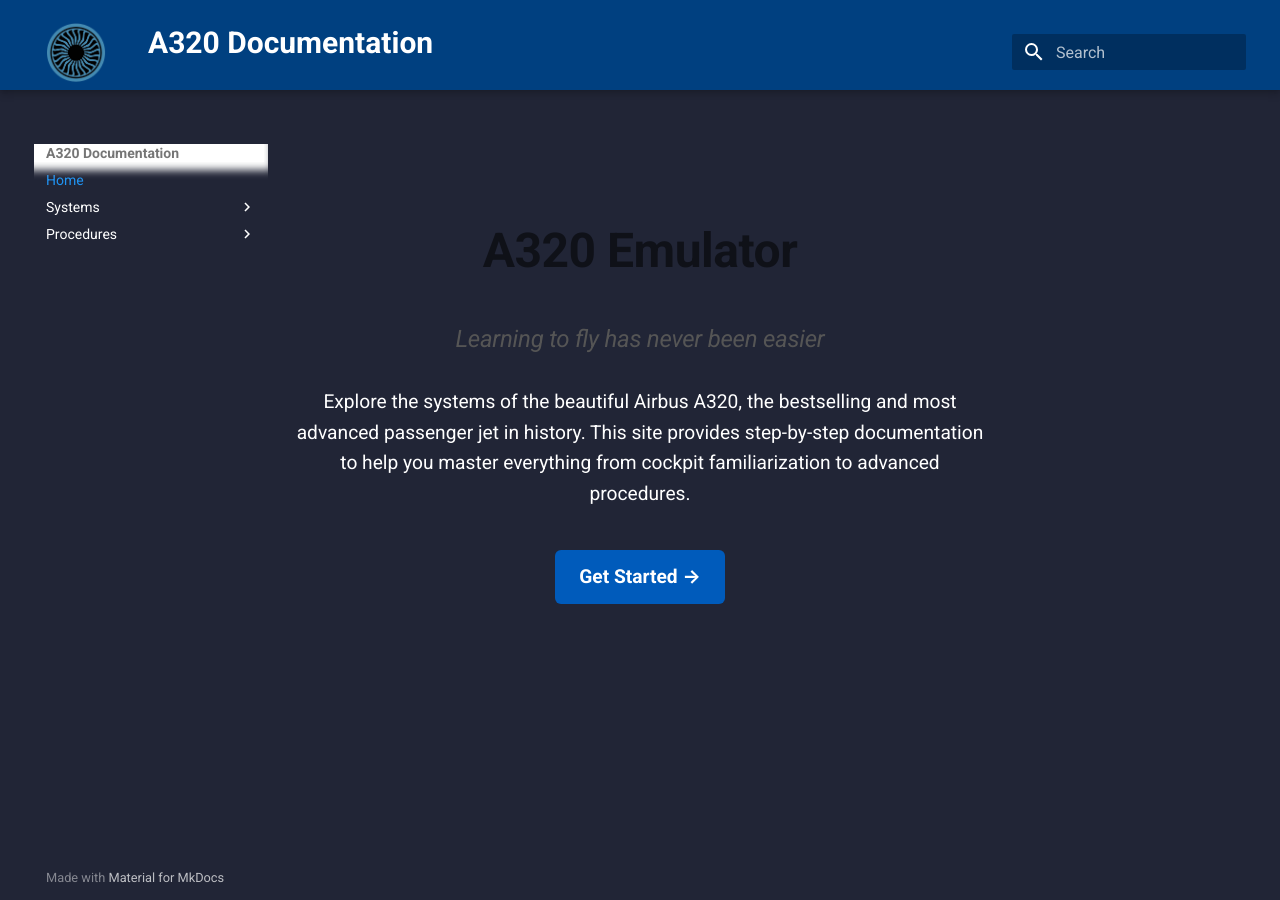
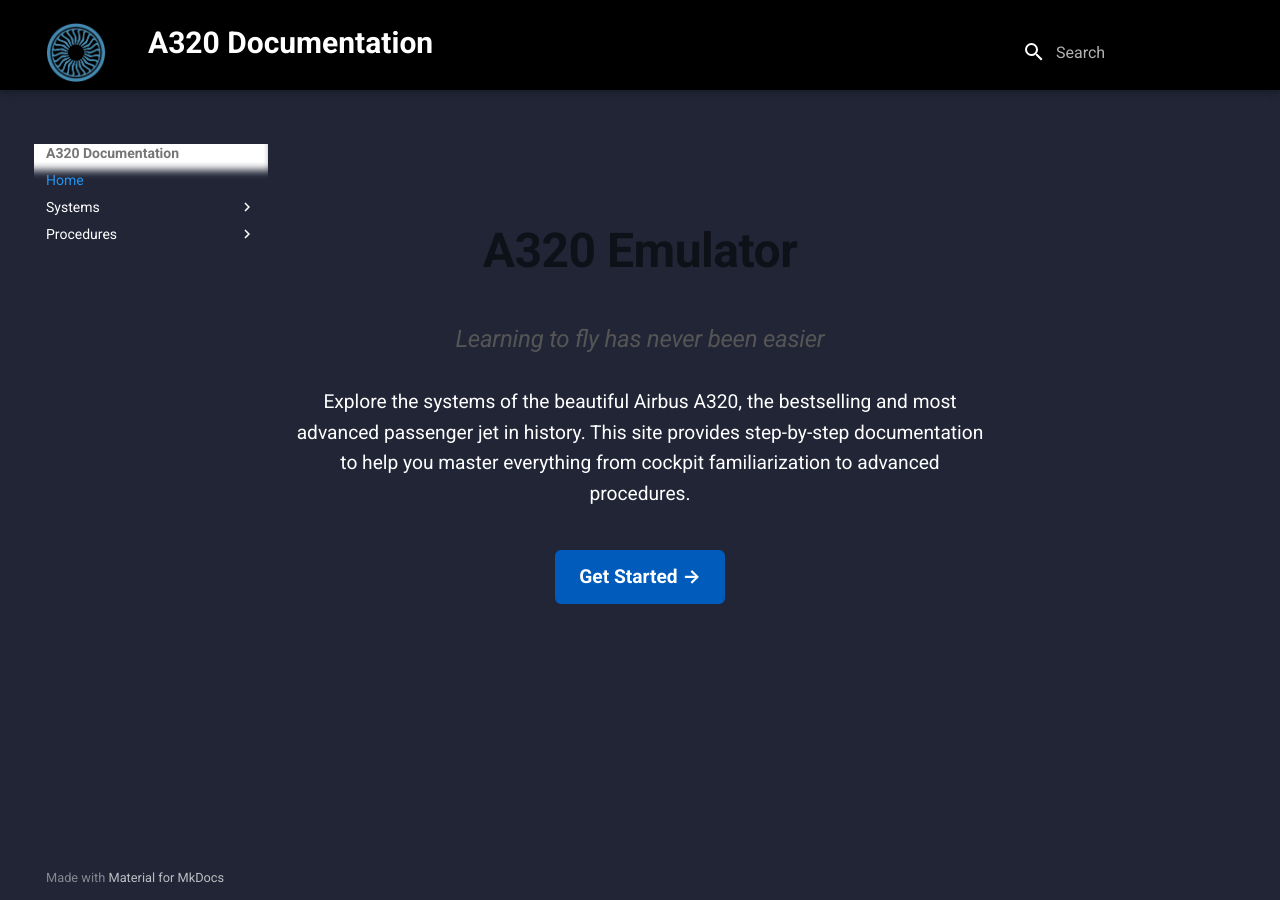
Before and after one commit to danhuaflx-56/A320-emulator, an MkDocs documentation site: the page built from docs/index.md, in a window 1280 px wide. Built offline with MkDocs 1.6.1 and Material for MkDocs 9.7.7, drawn with Linux system fonts in a browser that asks for light colours.

Commit message:
Update custom.css

```diff
--- a/docs/assets/custom.css
+++ b/docs/assets/custom.css
@@ -4,7 +4,7 @@
   color: #ffffff !important; /* switch text to white for readability */
 }
 .md-header {
-  background-color: #004080; /* Airbus dark blue */
+  background-color: #000000; /* Airbus dark blue */
   height: 90px;       /* default ~56px */
   padding: 10px 20px; /* add some breathing room */
 }
```
